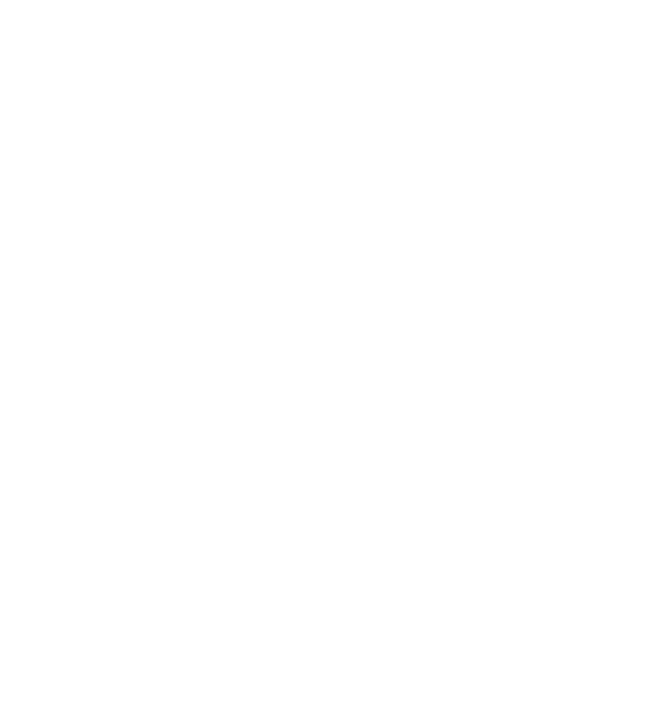
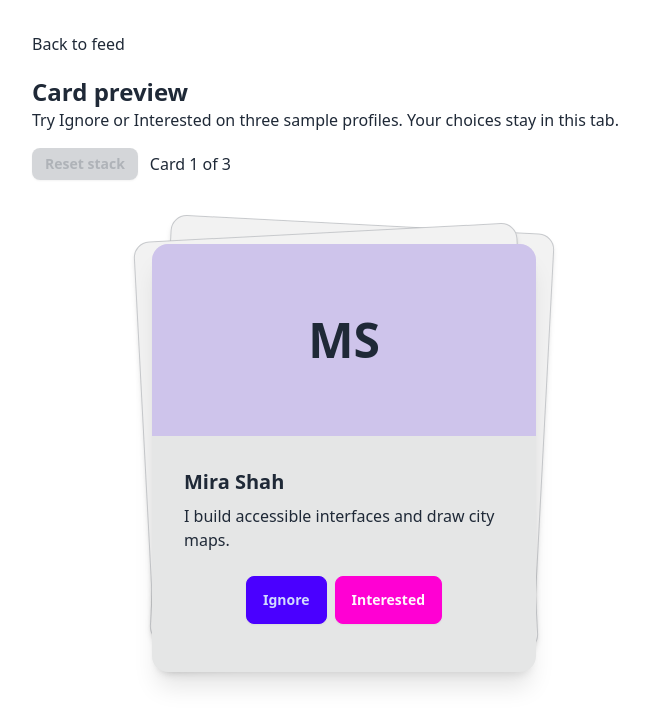
Before and after one commit to Sanku1299/devTinder-web, a React (Vite) app: page /card-preview in a window 1280 px wide. Before the commit this address had no page. Shown: the top 726 px of the page, without its empty margins (296-944 px from the left). Built offline with nearby package versions, Linux system fonts and the light colour scheme.

Commit message:
Add a resettable sample card preview with local-only decisions

```diff
--- a/src/App.jsx
+++ b/src/App.jsx
@@ -8,6 +8,7 @@ import Feed from "./components/Feed";
 import Connections from "./components/Connections";
 import Requests from "./components/Requests";
 import Premium from "./components/Premium";
+import CardPreview from "./components/CardPreview";
 import Chat from "./components/Chat";
 
 function App() {
@@ -16,6 +17,7 @@ function App() {
       <Provider store={appStore}>
         <BrowserRouter basename="/">
           <Routes>
+            <Route path="/card-preview" element={<CardPreview />} />
             <Route path="/" element={<Body />}>
               <Route path="/" element={<Feed />} />
               <Route path="/login" element={<Login />} />
--- /dev/null
+++ b/src/components/CardPreview.jsx
@@ -0,0 +1,39 @@
+import { useState } from "react";
+import { Link } from "react-router-dom";
+import CardStack from "./CardStack";
+
+const samples = [
+  { _id: "sample-1", firstName: "Mira", lastName: "Shah", about: "I build accessible interfaces and draw city maps." },
+  { _id: "sample-2", firstName: "Jules", lastName: "Park", about: "Backend developer looking for a weekend game jam." },
+  { _id: "sample-3", firstName: "Ravi", lastName: "Das", about: "I make small music apps and collect field recordings." },
+];
+
+export default function CardPreview() {
+  const [choices, setChoices] = useState([]);
+  const remaining = samples.slice(choices.length);
+  const previous = samples[choices.length - 1];
+
+  function choose(status, id) {
+    setChoices((current) => samples[current.length]?._id === id ? [...current, status] : current);
+  }
+
+  return (
+    <main className="mx-auto max-w-2xl py-8">
+      <div className="px-6">
+        <Link to="/" className="link link-hover">Back to feed</Link>
+        <h1 className="mt-5 text-2xl font-bold">Card preview</h1>
+        <p>Try Ignore or Interested on three sample profiles. Your choices stay in this tab.</p>
+        <div className="mt-4 flex flex-wrap items-center gap-3">
+          <button className="btn btn-sm" disabled={!choices.length} onClick={() => setChoices([])}>
+            Reset stack
+          </button>
+          <span role="status">
+            {previous && `${choices.at(-1)} · ${previous.firstName}. `}
+            {remaining.length ? `Card ${choices.length + 1} of ${samples.length}` : "All cards tried."}
+          </span>
+        </div>
+      </div>
+      {remaining.length > 0 && <CardStack profiles={remaining} onDecision={choose} />}
+    </main>
+  );
+}
--- /dev/null
+++ b/src/components/CardStack.jsx
@@ -0,0 +1,24 @@
+import UserCard from "./UserCard";
+
+export default function CardStack({ profiles, onDecision }) {
+  return (
+    <div className="px-8 pb-12 pt-16">
+      <div className="relative isolate mx-auto w-full max-w-sm">
+        {profiles.slice(1, 3).map((profile, index) => (
+          <div
+            key={profile._id}
+            aria-hidden="true"
+            className={`card pointer-events-none absolute inset-0 max-h-[28rem] overflow-hidden border border-base-content/20 bg-base-200 shadow-md ${index === 0
+              ? "-z-10 -translate-x-2 -translate-y-3 -rotate-3"
+              : "-z-20 translate-x-2 -translate-y-5 rotate-3"}`}
+          >
+            {profile.photoUrl && (
+              <img src={profile.photoUrl} alt="" className="h-2/3 w-full object-cover opacity-60" />
+            )}
+          </div>
+        ))}
+        <UserCard key={profiles[0]._id} user={profiles[0]} onDecision={onDecision} />
+      </div>
+    </div>
+  );
+}
--- a/src/components/Feed.jsx
+++ b/src/components/Feed.jsx
@@ -3,7 +3,8 @@ import { BASE_URL } from "../utils/constants";
 import { useDispatch, useSelector } from "react-redux";
 import { addFeed } from "../utils/feedSlice";
 import { useEffect } from "react";
-import UserCard from "./UserCard";
+import { Link } from "react-router-dom";
+import CardStack from "./CardStack";
 
 const Feed = () => {
   const feed = useSelector((store) => store.feed);
@@ -24,30 +25,14 @@ const Feed = () => {
   useEffect(() => {
     getFeed();
   }, []);
-  if (!feed) return;
-
-  if (feed.length <= 0)
-    return <h1 className="flex justify-center my-10">No new users founds!</h1>;
-
   return (
-    <div className="px-8 pb-12 pt-16">
-      <div className="relative isolate mx-auto w-full max-w-sm">
-        {feed.slice(1, 3).map((profile, index) => (
-          <div
-            key={profile._id}
-            aria-hidden="true"
-            className={`card pointer-events-none absolute inset-0 max-h-[28rem] overflow-hidden border border-base-content/20 bg-base-200 shadow-md ${index === 0
-              ? "-z-10 -translate-x-2 -translate-y-3 -rotate-3"
-              : "-z-20 translate-x-2 -translate-y-5 rotate-3"}`}
-          >
-            {profile.photoUrl && (
-              <img src={profile.photoUrl} alt="" className="h-2/3 w-full object-cover opacity-60" />
-            )}
-          </div>
-        ))}
-        <UserCard key={feed[0]._id} user={feed[0]} />
+    <>
+      <div className="mx-auto mt-5 text-center">
+        <Link to="/card-preview" className="link link-hover">Try sample cards</Link>
       </div>
-    </div>
+      {feed?.length > 0 && <CardStack profiles={feed} />}
+      {feed?.length === 0 && <h1 className="my-10 text-center">No new users found.</h1>}
+    </>
   );
 };
 export default Feed;
--- a/src/components/UserCard.jsx
+++ b/src/components/UserCard.jsx
@@ -3,13 +3,13 @@ import { BASE_URL } from "../utils/constants";
 import { useDispatch } from "react-redux";
 import { removeUserFromFeed } from "../utils/feedSlice";
 
-const UserCard = ({ user }) => {
+const UserCard = ({ user, onDecision }) => {
   const { _id, firstName, lastName, photoUrl, age, gender, about } = user;
   const dispatch = useDispatch();
 
   const handleSendRequest = async (status, userId) => {
     try {
-      const res = await axios.post(
+      await axios.post(
         BASE_URL + "/request/send/" + status + "/" + userId,
         {},
         { withCredentials: true }
@@ -20,10 +20,18 @@ const UserCard = ({ user }) => {
     }
   };
 
+  const decide = onDecision ?? handleSendRequest;
+
   return (
     <div className="card bg-base-300 w-96 max-w-full shadow-xl">
       <figure>
-        <img src={user.photoUrl} alt="photo" />
+        {photoUrl ? (
+          <img src={photoUrl} alt="photo" />
+        ) : (
+          <div aria-hidden="true" className="grid h-48 w-full place-items-center bg-primary/15 text-5xl font-semibold">
+            {firstName?.[0]}{lastName?.[0]}
+          </div>
+        )}
       </figure>
       <div className="card-body">
         <h2 className="card-title">{firstName + " " + lastName}</h2>
@@ -32,13 +40,13 @@ const UserCard = ({ user }) => {
         <div className="card-actions justify-center my-4">
           <button
             className="btn btn-primary"
-            onClick={() => handleSendRequest("Ignored", _id)}
+            onClick={() => decide("Ignored", _id)}
           >
             Ignore
           </button>
           <button
             className="btn btn-secondary"
-            onClick={() => handleSendRequest("Interested", _id)}
+            onClick={() => decide("Interested", _id)}
           >
             Interested
           </button>
```
